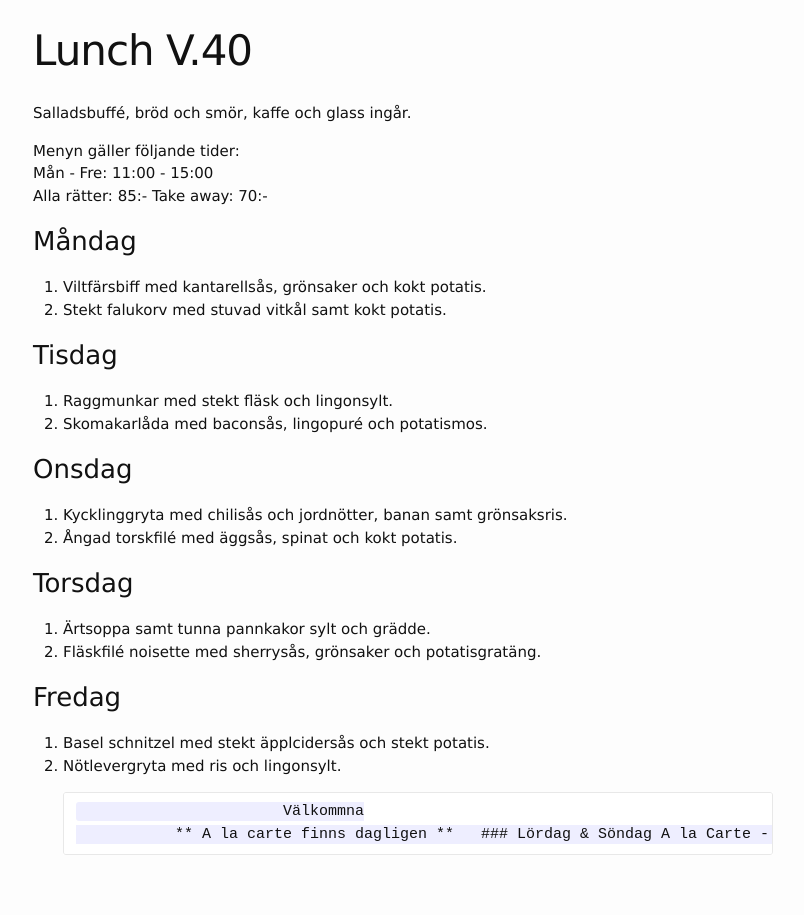
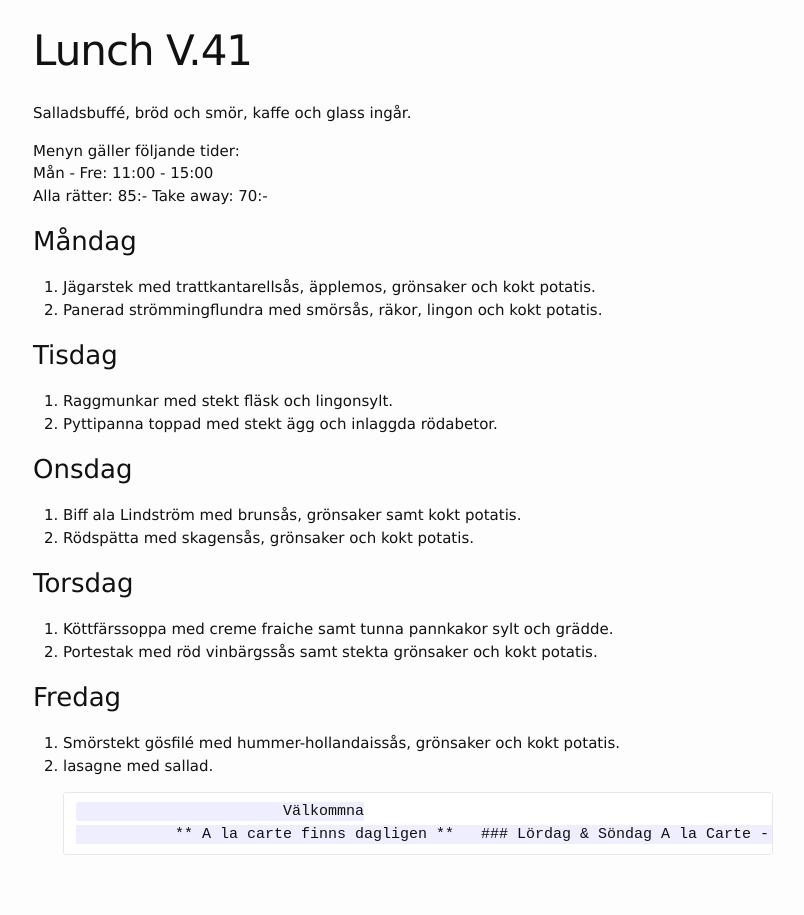
Before and after one commit to FarInn62/farinn62.github.io, a Jekyll site: the page built from lunch.md, in a window 1280 px wide. Shown: the whole page, without its empty margins (237-1041 px from the left). Built offline with Jekyll 4.4.1, drawn with Linux system fonts in a browser that asks for light colours.

Commit message:
Update lunch.md

```diff
--- a/lunch.md
+++ b/lunch.md
@@ -1,6 +1,6 @@
 ---
 layout: foodmenu
-title: Lunch V.40
+title: Lunch V.41
 permalink: /lunch/
 published: true
 ---
@@ -11,24 +11,24 @@ Mån - Fre: 11:00 - 15:00
 Alla rätter: 85:- Take away: 70:-
 
 ### Måndag
-1. Viltfärsbiff med kantarellsås, grönsaker och kokt potatis.
-2. Stekt falukorv med stuvad vitkål samt kokt potatis.
+1. Jägarstek med trattkantarellsås, äpplemos, grönsaker och kokt potatis.
+2. Panerad strömmingflundra med smörsås, räkor, lingon och kokt potatis.
 
 ### Tisdag
 1. Raggmunkar med stekt fläsk och lingonsylt.
-2. Skomakarlåda med baconsås, lingopuré och potatismos.
+2. Pyttipanna toppad med stekt ägg och inlaggda rödabetor.
 
 ### Onsdag
-1. Kycklinggryta med chilisås och jordnötter, banan samt grönsaksris.
-2. Ångad torskfilé med äggsås, spinat och kokt potatis.
+1. Biff ala Lindström med brunsås, grönsaker samt kokt potatis.
+2. Rödspätta med skagensås, grönsaker och kokt potatis.
 
 ### Torsdag
-1. Ärtsoppa samt tunna pannkakor sylt och grädde.
-2. Fläskfilé noisette med sherrysås, grönsaker och potatisgratäng.
+1. Köttfärssoppa med creme fraiche samt tunna pannkakor sylt och grädde.
+2. Portestak med röd vinbärgssås samt stekta grönsaker och kokt potatis.
 
 ### Fredag
-1. Basel schnitzel med stekt äpplcidersås och stekt potatis.
-2. Nötlevergryta med ris och lingonsylt.
+1. Smörstekt gösfilé med hummer-hollandaissås, grönsaker och kokt potatis.
+2. lasagne med sallad.
 
                               Välkommna
                   ** A la carte finns dagligen **
```
